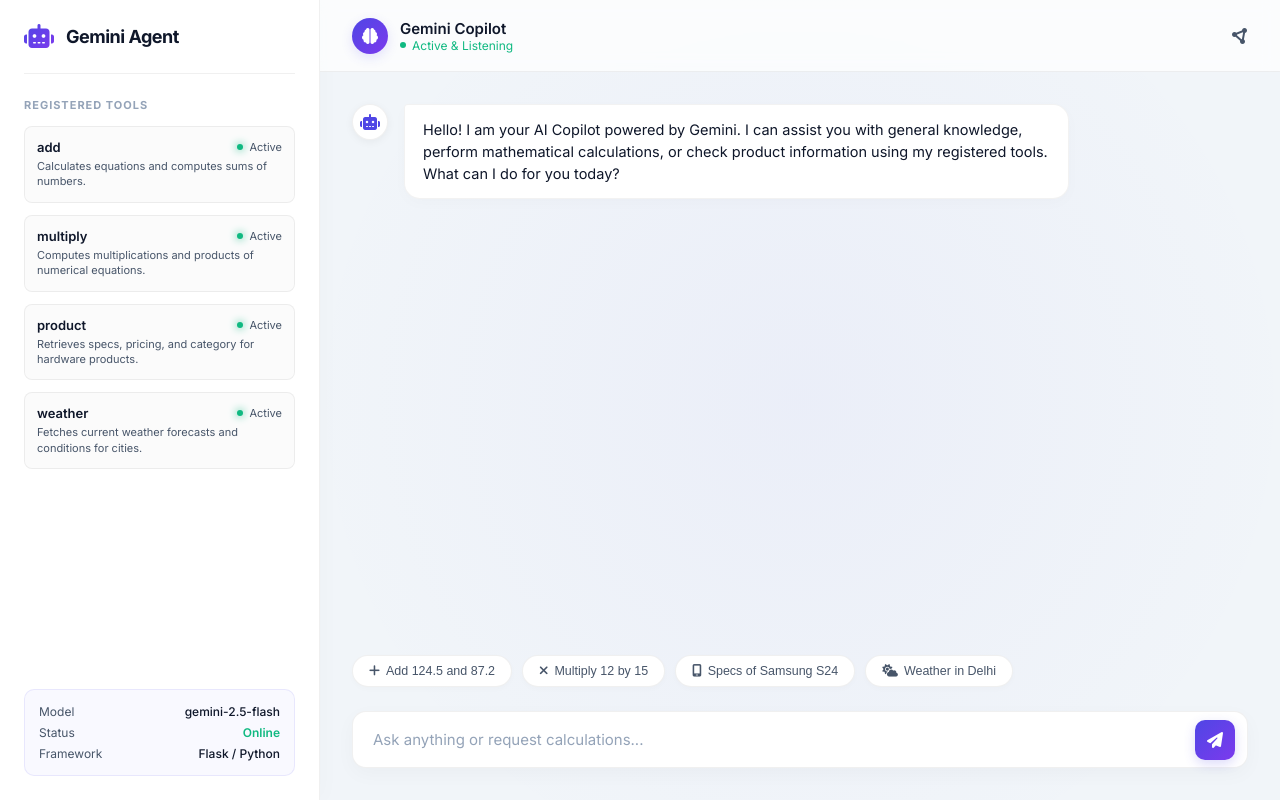
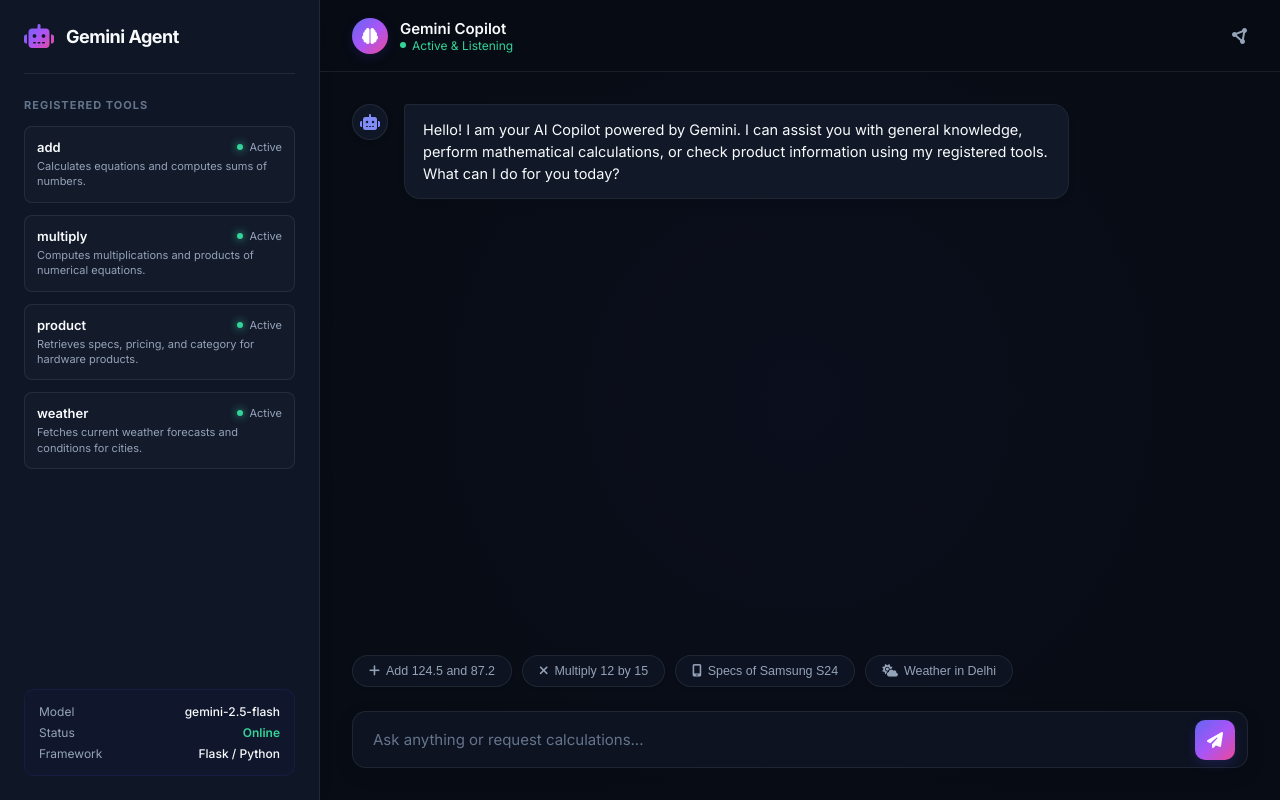
Before and after one commit to Aryan132005/Agentic-AI, a Flask app: page / in a window 1280 px wide. Run offline with Flask 3, Linux system fonts and the light colour scheme.

Commit message:
Update UI to a premium dark mode theme with glowing gradient accents

```diff
--- a/static/style.css
+++ b/static/style.css
@@ -1,29 +1,29 @@
 :root {
-    --bg-app: #f1f5f9;
-    --bg-sidebar: #ffffff;
-    --bg-card: rgba(255, 255, 255, 0.75);
-    --border-glass: rgba(0, 0, 0, 0.06);
-    --border-focus: rgba(79, 70, 229, 0.3);
+    --bg-app: #080c14;
+    --bg-sidebar: #0f1626;
+    --bg-card: rgba(15, 22, 38, 0.75);
+    --border-glass: rgba(255, 255, 255, 0.08);
+    --border-focus: rgba(99, 102, 241, 0.4);
 
-    --accent-gradient: linear-gradient(135deg, #4f46e5 0%, #7c3aed 100%);
-    --accent-color: #4f46e5;
-    --accent-color-hover: #4338ca;
+    --accent-gradient: linear-gradient(135deg, #6366f1 0%, #a855f7 50%, #ec4899 100%);
+    --accent-color: #818cf8;
+    --accent-color-hover: #f472b6;
 
-    --text-primary: #0f172a;
-    --text-secondary: #475569;
-    --text-muted: #94a3b8;
+    --text-primary: #f8fafc;
+    --text-secondary: #94a3b8;
+    --text-muted: #64748b;
 
-    --user-bubble: #e0e7ff;
-    --user-border: rgba(79, 70, 229, 0.15);
-    --bot-bubble: #ffffff;
-    --bot-border: rgba(0, 0, 0, 0.05);
+    --user-bubble: #1e1b4b;
+    --user-border: rgba(99, 102, 241, 0.3);
+    --bot-bubble: #111827;
+    --bot-border: rgba(255, 255, 255, 0.06);
 
-    --success: #10b981;
-    --warning: #f59e0b;
+    --success: #34d399;
+    --warning: #fbbf24;
 
     --font-sans: 'Inter', system-ui, -apple-system, sans-serif;
     --transition-smooth: all 0.25s cubic-bezier(0.4, 0, 0.2, 1);
-    --shadow-glow: 0 10px 30px rgba(79, 70, 229, 0.06);
+    --shadow-glow: 0 10px 30px rgba(99, 102, 241, 0.15);
 }
 
 * {
@@ -106,7 +106,7 @@
 }
 
 .tool-item {
-    background: rgba(0, 0, 0, 0.015);
+    background: rgba(255, 255, 255, 0.02);
     border: 1px solid var(--border-glass);
     border-radius: 8px;
     padding: 12px;
@@ -191,7 +191,7 @@
     justify-content: space-between;
     padding: 0 32px;
     backdrop-filter: blur(8px);
-    background-color: rgba(255, 255, 255, 0.7);
+    background-color: rgba(8, 12, 20, 0.7);
 }
 
 .chat-agent-info {
@@ -256,12 +256,12 @@
 }
 
 #chat-box::-webkit-scrollbar-thumb {
-    background: rgba(0, 0, 0, 0.08);
+    background: rgba(255, 255, 255, 0.1);
     border-radius: 10px;
 }
 
 #chat-box::-webkit-scrollbar-thumb:hover {
-    background: rgba(0, 0, 0, 0.15);
+    background: rgba(255, 255, 255, 0.2);
 }
 
 /* Messages styling */
@@ -300,8 +300,8 @@
 }
 
 .bot-msg .msg-avatar {
-    background: #ffffff;
-    color: #4f46e5;
+    background: var(--bg-sidebar);
+    color: var(--accent-color);
     border: 1px solid var(--border-glass);
 }
 
@@ -360,7 +360,7 @@
 }
 
 .suggestion-pill {
-    background: #ffffff;
+    background: var(--bg-card);
     border: 1px solid var(--border-glass);
     border-radius: 20px;
     padding: 8px 16px;
@@ -388,13 +388,13 @@
 }
 
 .input-container {
-    background: #ffffff;
+    background: var(--bg-card);
     border: 1px solid var(--border-glass);
     border-radius: 14px;
     display: flex;
     align-items: center;
     padding: 6px 12px;
-    box-shadow: 0 6px 20px rgba(0, 0, 0, 0.03);
+    box-shadow: 0 6px 20px rgba(0, 0, 0, 0.1);
     transition: var(--transition-smooth);
 }
 
```
